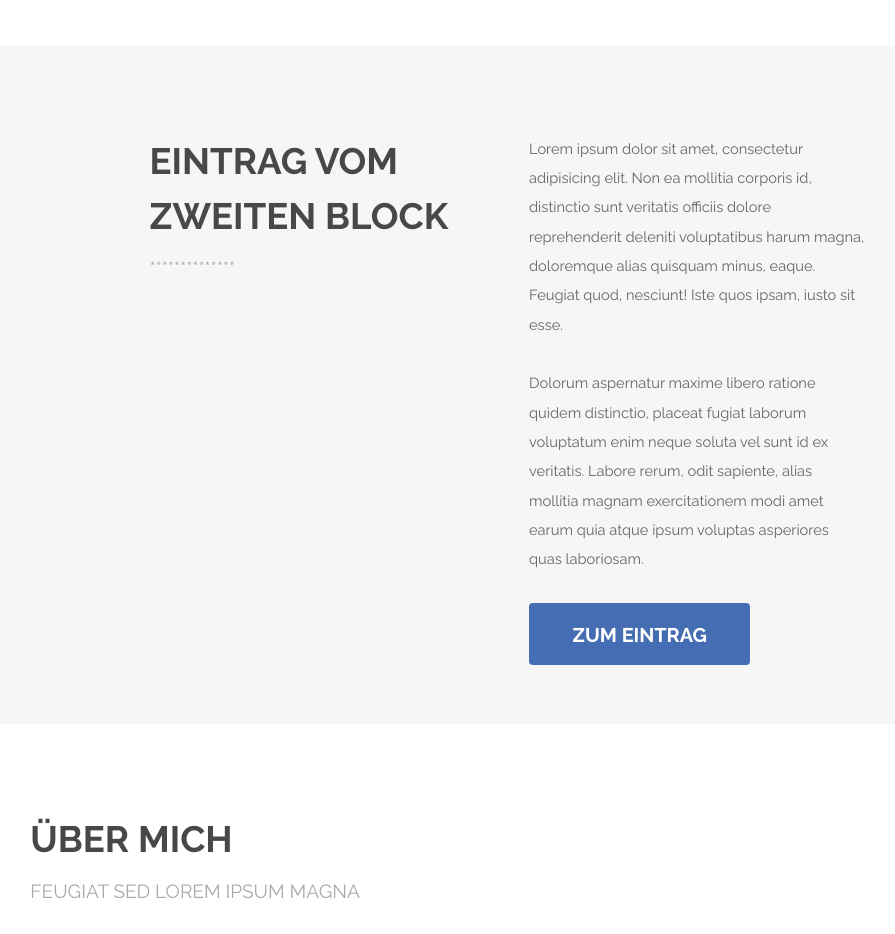
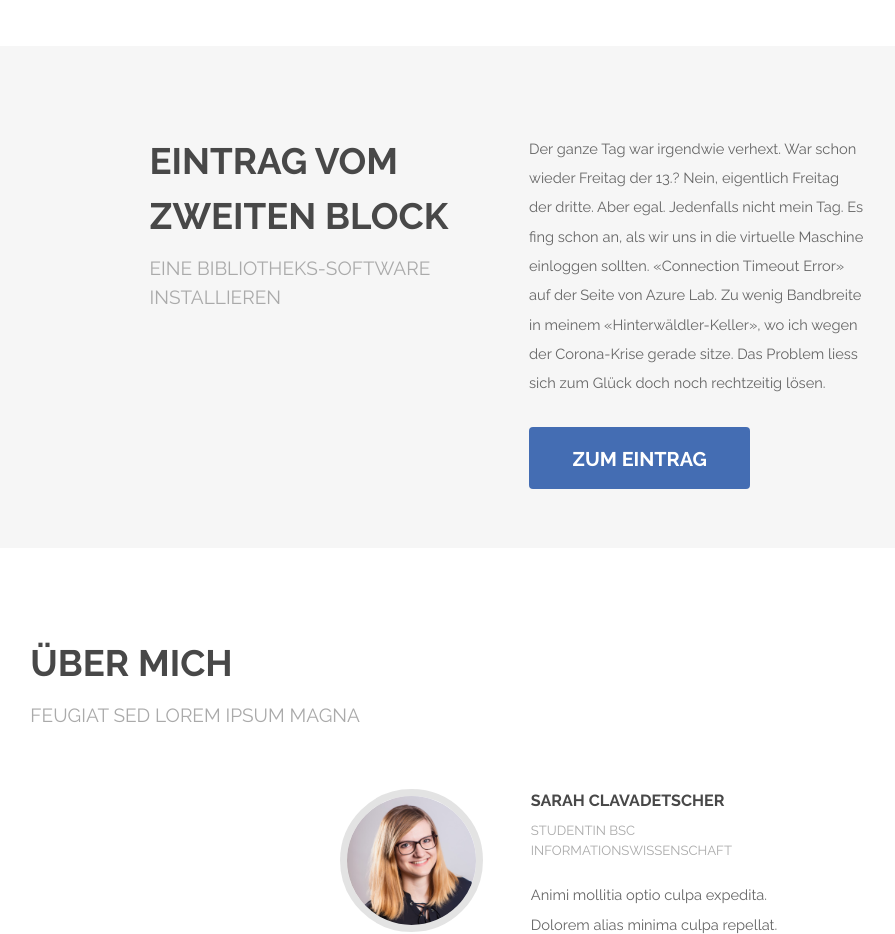
Before and after one commit to SarahClavadetscher/BAIN-Lernblog, a plain HTML site: page index.html in a window 1280 px wide. Shown: the part 880-1814 px from the top of the page, without its empty margins (133-1028 px from the left). Drawn offline with Linux system fonts and the light colour scheme.

Commit message:
Update index.html

```diff
--- a/index.html
+++ b/index.html
@@ -62,13 +62,12 @@
 							<div class="6u 12u$(medium)">
 								<header class="major">
 									<h2>Eintrag vom zweiten Block</h2>
-									<p>**************</p>
+									<p>Eine Bibliotheks-Software installieren</p>
 								</header>
 							</div>
 							<div class="6u$ 12u$(medium)">
-								<p>Lorem ipsum dolor sit amet, consectetur adipisicing elit. Non ea mollitia corporis id, distinctio sunt veritatis officiis dolore reprehenderit deleniti voluptatibus harum magna, doloremque alias quisquam minus, eaque. Feugiat quod, nesciunt! Iste quos ipsam, iusto sit esse.</p>
-								<p>Dolorum aspernatur maxime libero ratione quidem distinctio, placeat fugiat laborum voluptatum enim neque soluta vel sunt id ex veritatis. Labore rerum, odit sapiente, alias mollitia magnam exercitationem modi amet earum quia atque ipsum voluptas asperiores quas laboriosam.</p>
-								<a href="#" class="button special big">zum Eintrag</a>
+								<p>Der ganze Tag war irgendwie verhext. War schon wieder Freitag der 13.? Nein, eigentlich Freitag der dritte. Aber egal. Jedenfalls nicht mein Tag. Es fing schon an, als wir uns in die virtuelle Maschine einloggen sollten. «Connection Timeout Error» auf der Seite von Azure Lab. Zu wenig Bandbreite in meinem «Hinterwäldler-Keller», wo ich wegen der Corona-Krise gerade sitze. Das Problem liess sich zum Glück doch noch rechtzeitig lösen.</p>
+								<a href="zweiter_eintrag.html" class="button special big">zum Eintrag</a>
 							</div>
 						</div>
 					</div>
```
